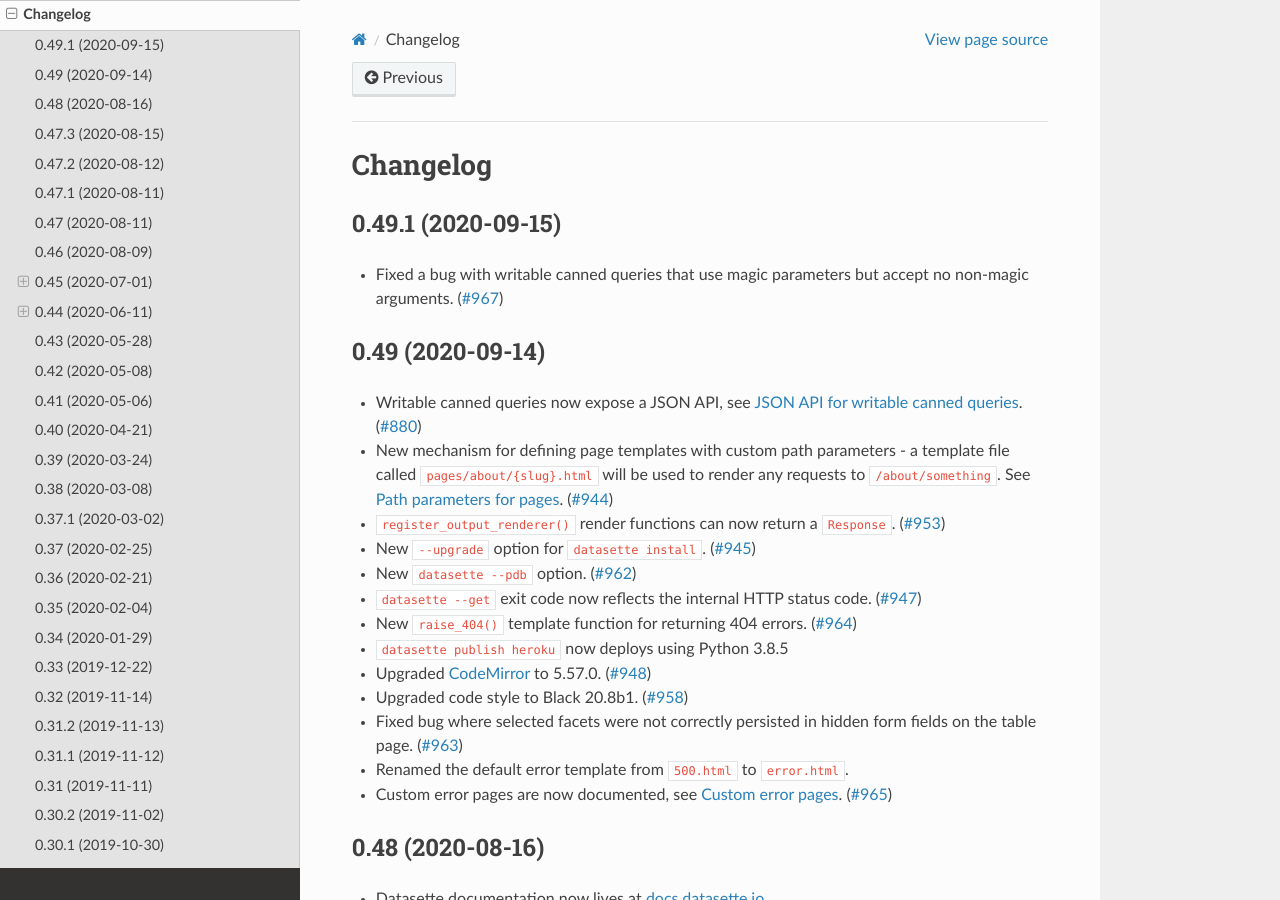
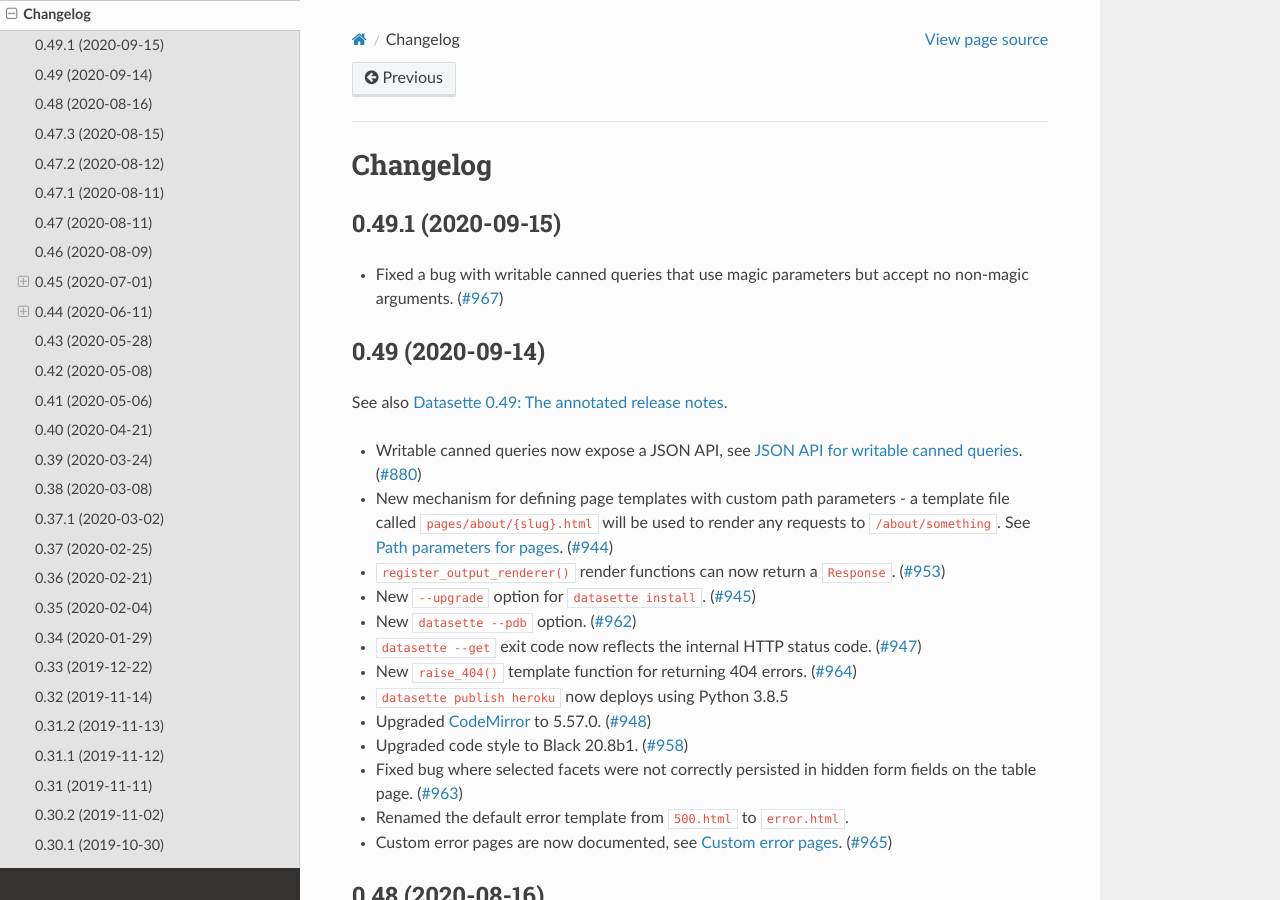
Before and after one commit to simonw/datasette, a Sphinx documentation site: the page built from docs/changelog.rst, in a window 1280 px wide and 900 px high. Built offline with Sphinx 7.4.7 and the Read the Docs theme 2.0.0, drawn with Linux system fonts in a browser that asks for light colours; some of the changed text lies outside the part shown.

Commit message:
Link to annotated release notes

```diff
--- a/docs/changelog.rst
+++ b/docs/changelog.rst
@@ -15,6 +15,8 @@
 
 0.49 (2020-09-14)
 -----------------
+
+See also `Datasette 0.49: The annotated release notes <https://simonwillison.net/2020/Sep/15/datasette-0-49/>`__.
 
 - Writable canned queries now expose a JSON API, see :ref:`canned_queries_json_api`. (`#880 <https://github.com/simonw/datasette/issues/880>`__)
 - New mechanism for defining page templates with custom path parameters - a template file called ``pages/about/{slug}.html`` will be used to render any requests to ``/about/something``. See :ref:`custom_pages_parameters`. (`#944 <https://github.com/simonw/datasette/issues/944>`__)
@@ -101,6 +103,8 @@
 0.45 (2020-07-01)
 -----------------
 
+See also `Datasette 0.45: The annotated release notes <https://simonwillison.net/2020/Jul/1/datasette-045/>`__.
+
 Magic parameters for canned queries, a log out feature, improved plugin documentation and four new plugin hooks.
 
 Magic parameters for canned queries
@@ -156,6 +160,8 @@
 
 0.44 (2020-06-11)
 -----------------
+
+See also `Datasette 0.44: The annotated release notes <https://simonwillison.net/2020/Jun/12/annotated-release-notes/>`__.
 
 Authentication and permissions, writable canned queries, flash messages, new plugin hooks and more.
 
```
Also changed, not shown: README.md (+1 -1 lines).
